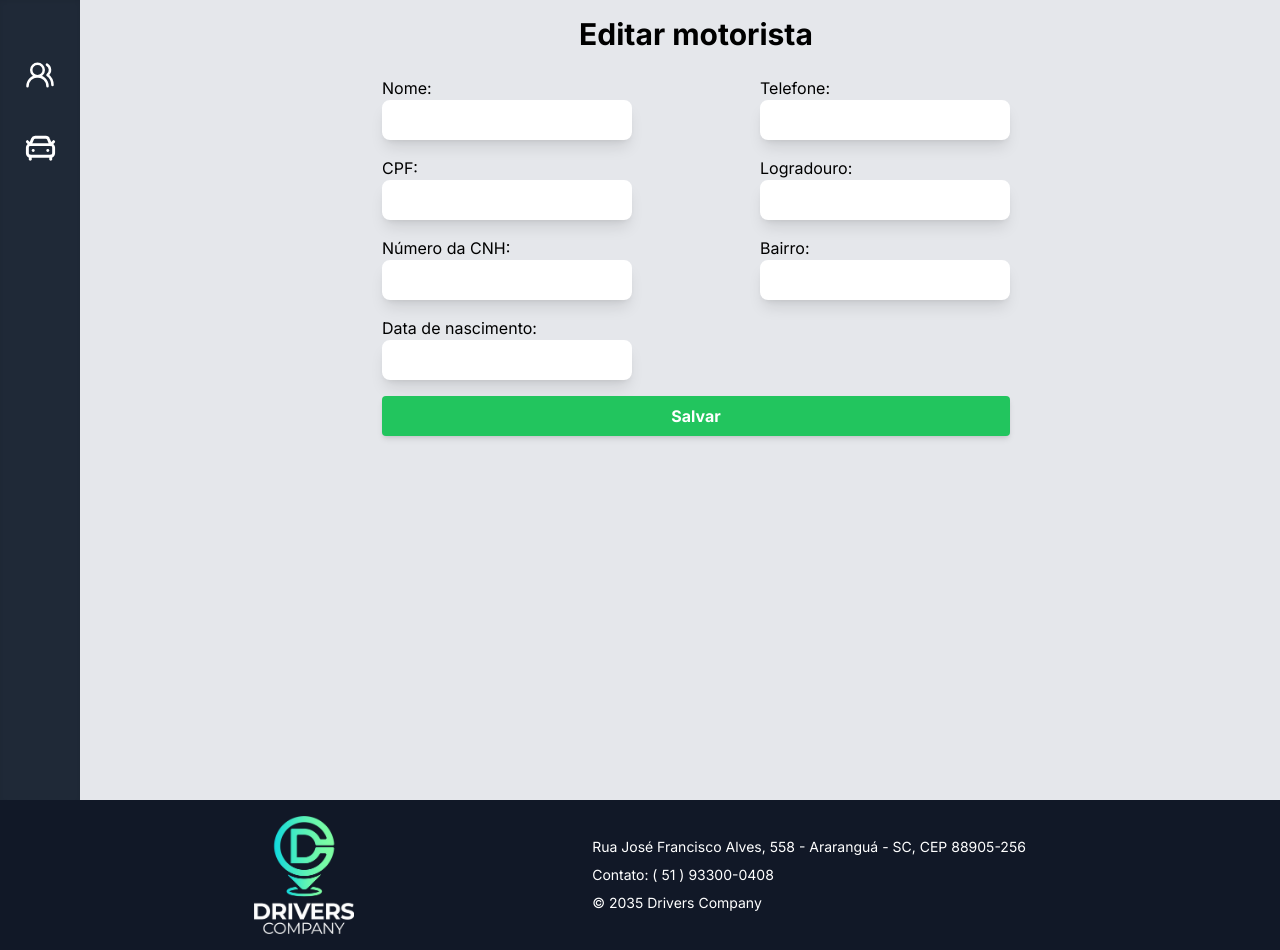
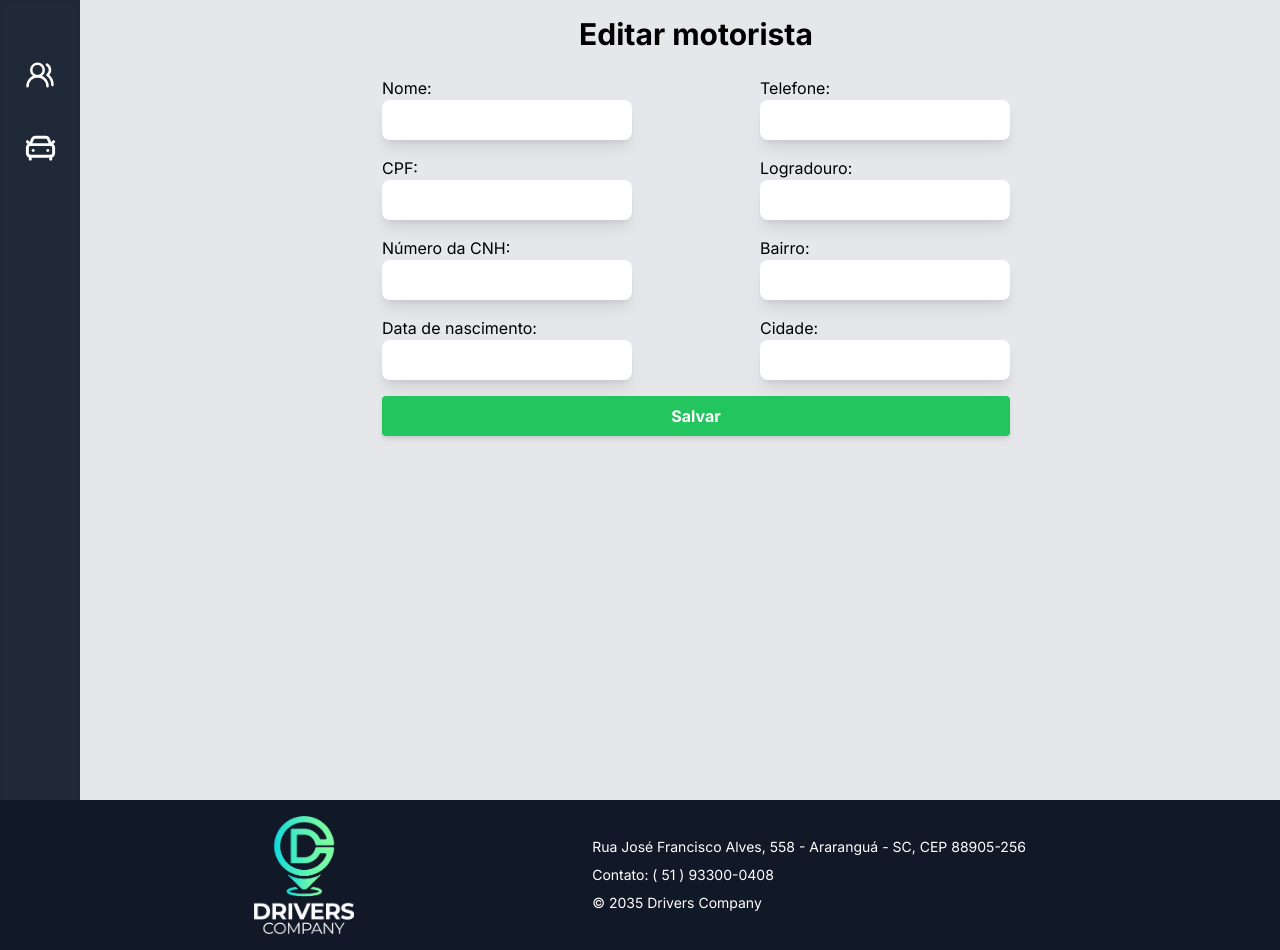
Before and after one commit to Alyssonzin/gestao-frota-web, a Next.js app: page /driver/1 in a window 1280 px wide. Built offline with nearby package versions, Linux system fonts and the light colour scheme; no server answers.

Commit message:
Adicionado input de cidade na tela de update do motorista

```diff
--- a/src/app/driver/[id]/page.js
+++ b/src/app/driver/[id]/page.js
@@ -124,6 +124,17 @@ export default function AtualizarMotorista({ params }) {
                                         autocomplete="off"
                                     />
                                 </div>
+                                <div className="w-full">
+                                    <span>Cidade:</span>
+                                    <Input
+                                        type="text"
+                                        name="cidade"
+                                        id="cidade"
+                                        onChange={handleChange}
+                                        value={motorista.cidade || ''}
+                                        autocomplete="off"
+                                    />
+                                </div>
                             </div>
                         </form>
 
```
